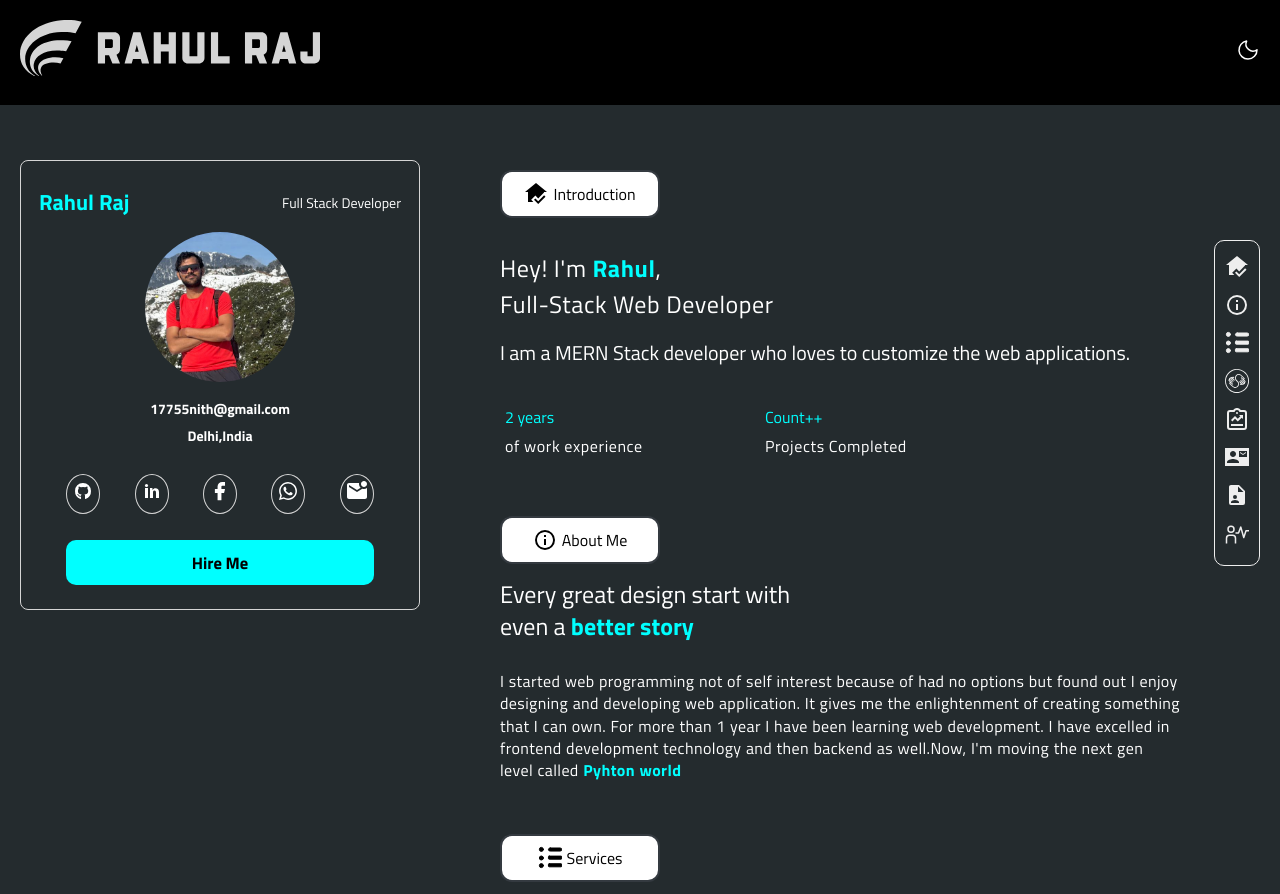
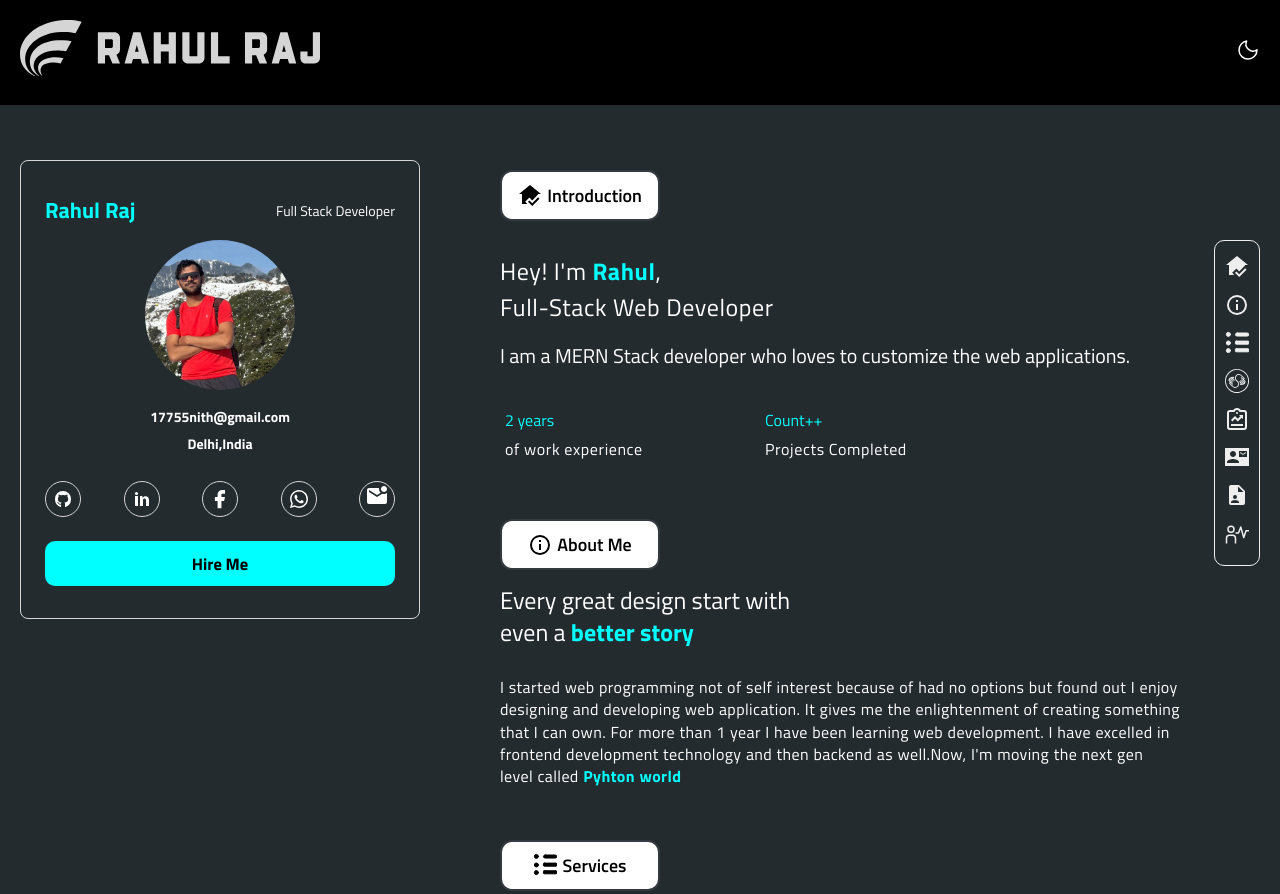
Before and after one commit to 98rahul/gatsby-portfolio, a Gatsby site: page / in a window 1280 px wide. Shown: the top 894 px of the page. Built offline with nearby package versions, Linux system fonts and the light colour scheme; Gatsby itself is replaced by a stand-in of ours.

Commit message:
css changes updated

```diff
--- a/src/components/ContactMe.js
+++ b/src/components/ContactMe.js
@@ -130,7 +130,7 @@ export const ContactMe = () => {
   return (
     <div className={styles.container} id='Contacts'>
       <div className={styles.introBtn}>
-        <Button title="contact me"  type="dark" outline rounded svg={SVG.contact} />
+        <Button title="Contact Me"  type="dark" outline rounded svg={SVG.contact} />
       </div>
       <div className={styles.aboutMe}>
         <span>
--- a/src/components/Profile.js
+++ b/src/components/Profile.js
@@ -91,7 +91,7 @@ const Profile = (props) => {
         </span>
         <span
           className={styles.email}
-          // onClick={() => window.open("https://mail.google.com/mail/u/0/?tab=rm&ogbl#inbox?compose=new")}
+          onClick={() => window.open("https://mail.google.com/mail/u/0/?tab=rm&ogbl#inbox?compose=new")}
         >
           <a href="#email">
             <svg
@@ -105,7 +105,7 @@ const Profile = (props) => {
           </a>
         </span>
       </div>
-      <button style={{cursor:'pointer'}}>Hire Me</button>
+        <a className={styles.hireMe_btn} href="#Contacts" >Hire Me</a>
     </div>
   );
 };
--- a/src/styles/Button.module.css
+++ b/src/styles/Button.module.css
@@ -3,9 +3,10 @@
     /* margin: 5px; */
     /* min-width: 22%; */
     text-align: center;
+    font-size: 18px;
     padding: 10px 14px;
     color: #000;
-    font-weight: 500;
+    font-weight: 600;
     cursor: pointer;
     display: flex;
     justify-content: center;
--- a/src/styles/profile.module.css
+++ b/src/styles/profile.module.css
@@ -3,7 +3,7 @@
     display: flex;
     min-width: 400px !important;
     flex-direction: column;
-    padding: 24px 18px;
+    padding: 32px 24px;
     align-items: center;
     border: 1px solid #d5d5d5;
     border-radius: 8px;
@@ -73,31 +73,39 @@
 }
 
 .socialMedia {
-    /* background-color: red; */
-    width: 85%;
-    margin: 2vw 0;
+    width: 100%;
+    margin: 24px 0;
     display: flex;
     justify-content: space-between;
 }
 
 .socialMedia span {
     display: flex;
-    /* justify-content: center; */
-    /* align-items: center; */
+    height: 36px;
+    aspect-ratio: 1 / 1;
+    justify-content: center;
+    align-items: center;
     border: 1px solid #d5d5d5;
     border-radius: 50%;
-    padding: 4px;
 }
 
-button {
-    background-color: aqua;
-    width: 85%;
+.hireMe_btn {
+    cursor: pointer;
+    background-color: rgb(0, 255, 255, 1);
+    width: 100%;
     padding: 10px 0;
     color: #000;
     font-weight: 700;
     border: none;
     font-size: clamp(16px, 1.3vw, 3rem);
     border-radius: 10px;
+    transition: all 0.5 ease-in-out;
+    text-align: center;
+}
+
+.hireMe_btn:hover {
+    background-color: rgb(0, 255, 255, 0.9);
+    opacity: 1;
 }
 
 .facebook:hover,
--- a/src/styles/rightSidebar.module.css
+++ b/src/styles/rightSidebar.module.css
@@ -53,10 +53,10 @@
 .Activity:hover .Activity1 {
   color: #eee;
   background-color: rgba(30, 30, 30, 0.9);
-  width: 80px;
-  font-size: 14px;
+  width: 100px;
+  font-size: 16px;
   justify-content: flex-start;
-  padding: 4px 4px 4px 6px;
+  padding: 8px 8px 8px 6px;
   /* padding-left: 4px; */
   text-align: center;
   clip-path: polygon(0% 0%, 88% 1%, 100% 50%, 88% 99%, 0% 100%);
@@ -67,7 +67,7 @@
   top: -20px; */
   top: -15px;
   /* left:-70px; */
-  left: -80px;
+  left: -103px;
   transition: 0.3s;
   color: aqua
     /* top: calc(var(--id)*10px); */
```
